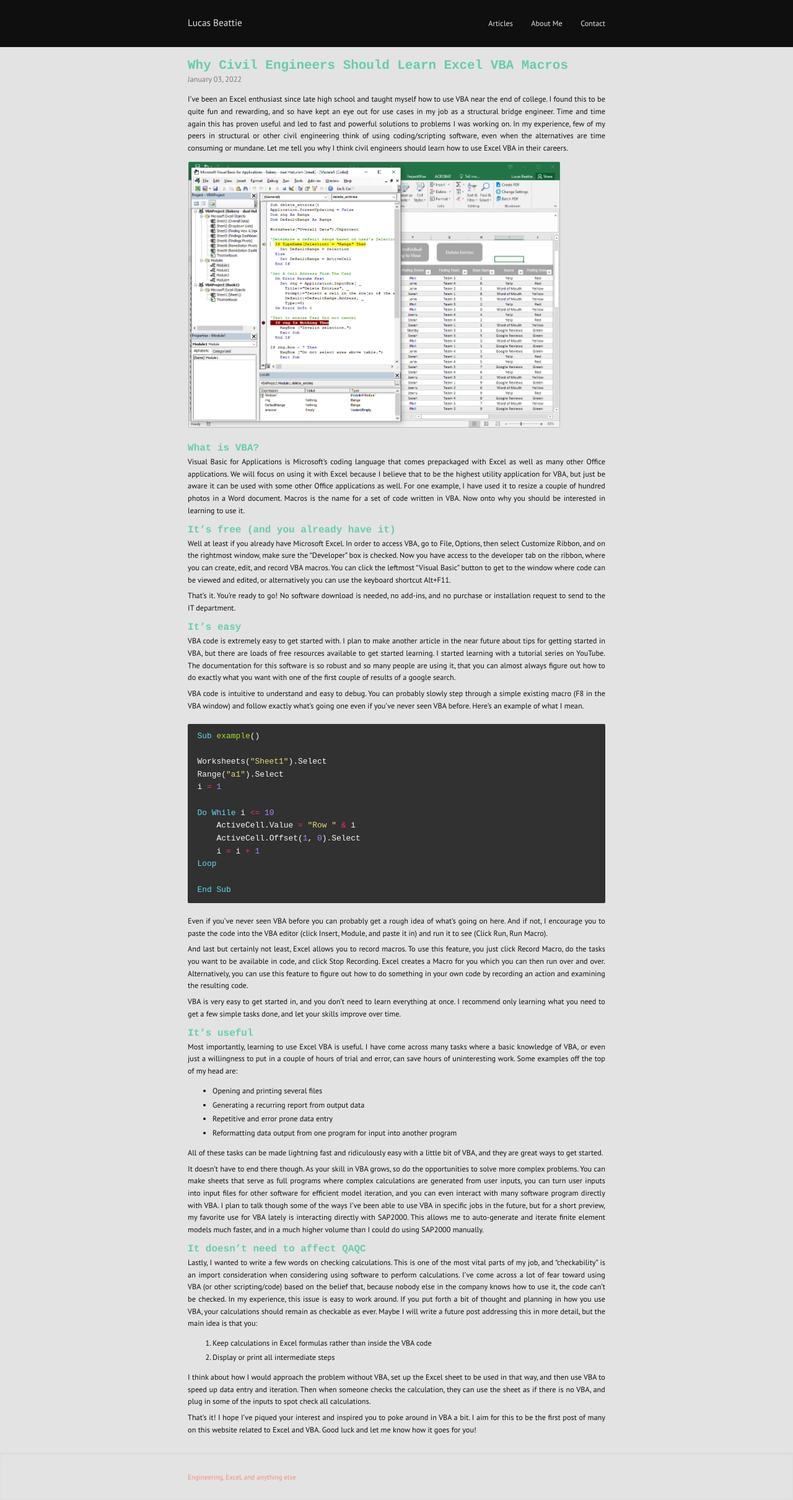
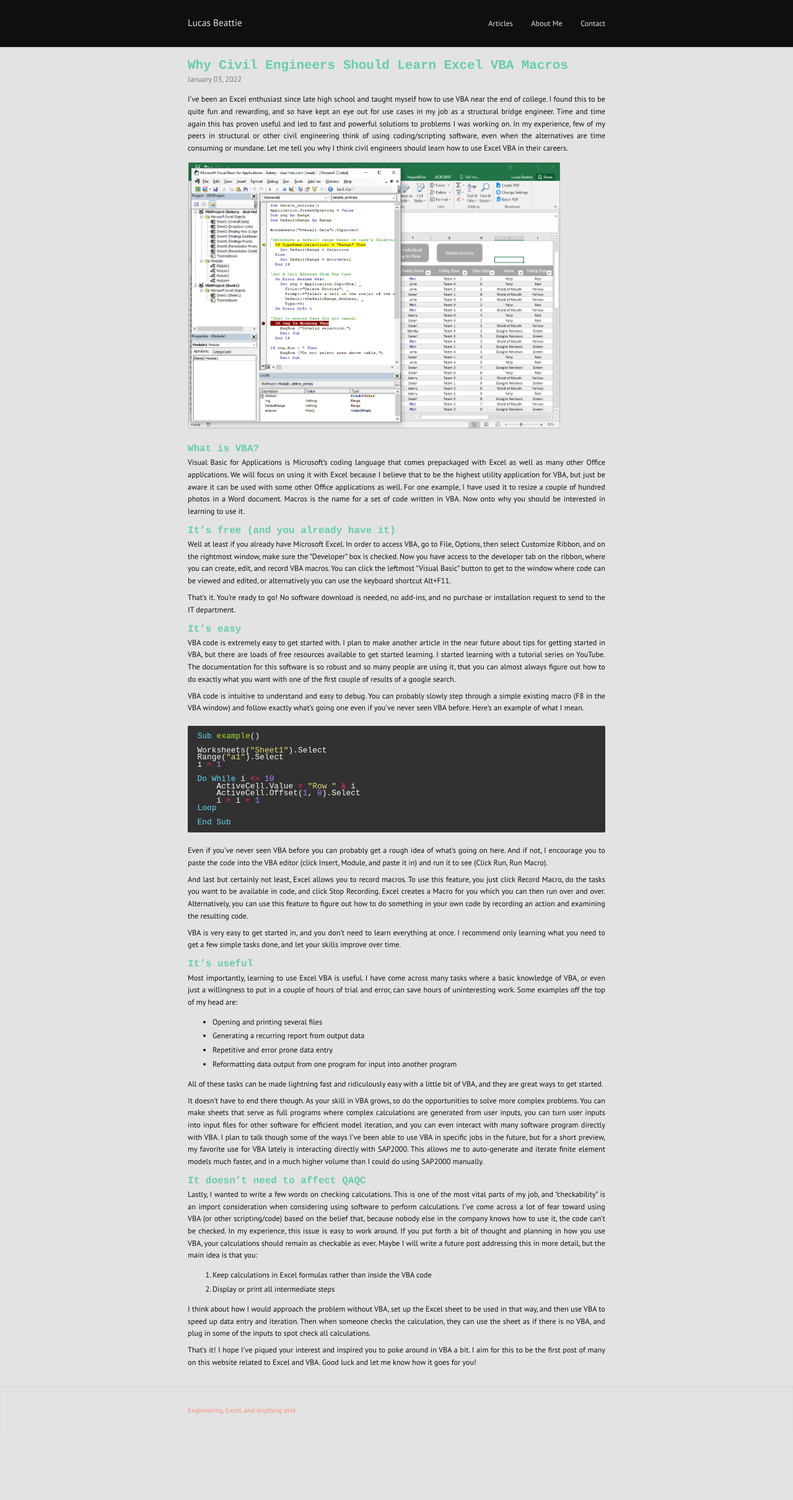
Before and after one commit to labeattie/lucasbeattiedotcom, a Jekyll site: the page built from _posts/2022-01-03-why-civil-engineers-vba.md, in a window 1280 px wide. Shown: the whole page at 62% size. Built offline with Jekyll 4.4.1, drawn with Linux system fonts in a browser that asks for light colours; after the commit the page ends 2312 px from its top, so only the background shows below that.

```diff
--- a/_sass/basic.sass
+++ b/_sass/basic.sass
@@ -32,7 +32,7 @@
 
 p
   text-align: justify
-  margin-bottom: 0.5em
+  margin-bottom: 0.6em
   margin-top: 0.3em
 
 a
@@ -97,6 +97,7 @@
   margin: 1.5em 0
   padding: .8em 1.2em
   overflow-x: auto
+  line-height: 0.9
 
 \:not(pre) > code
   font-size: 1.05em
@@ -105,3 +106,4 @@
   border-radius: 2px
   margin: 0 .1em
   padding: .2em .4em
+  line-height: 0.9
```
